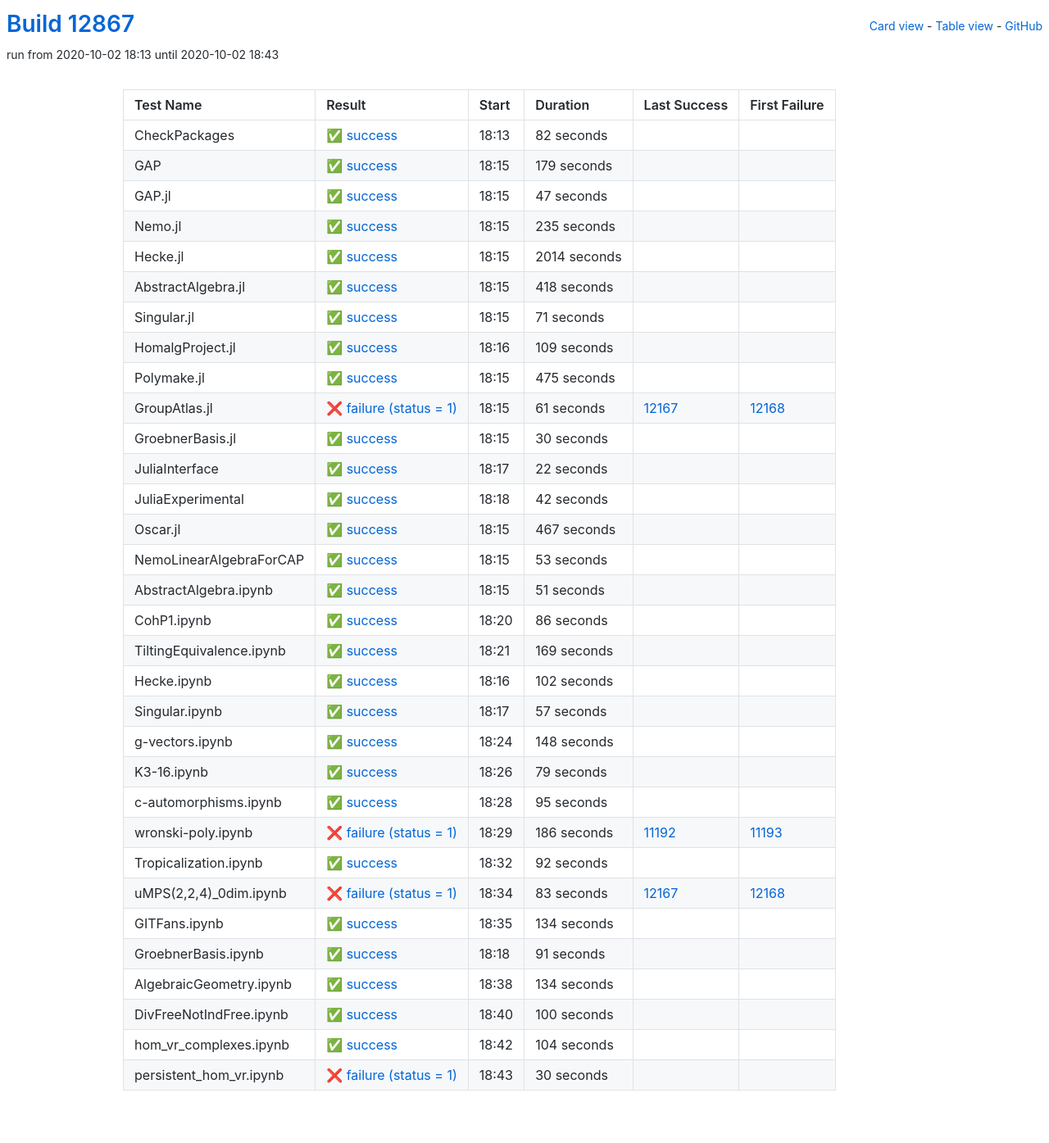
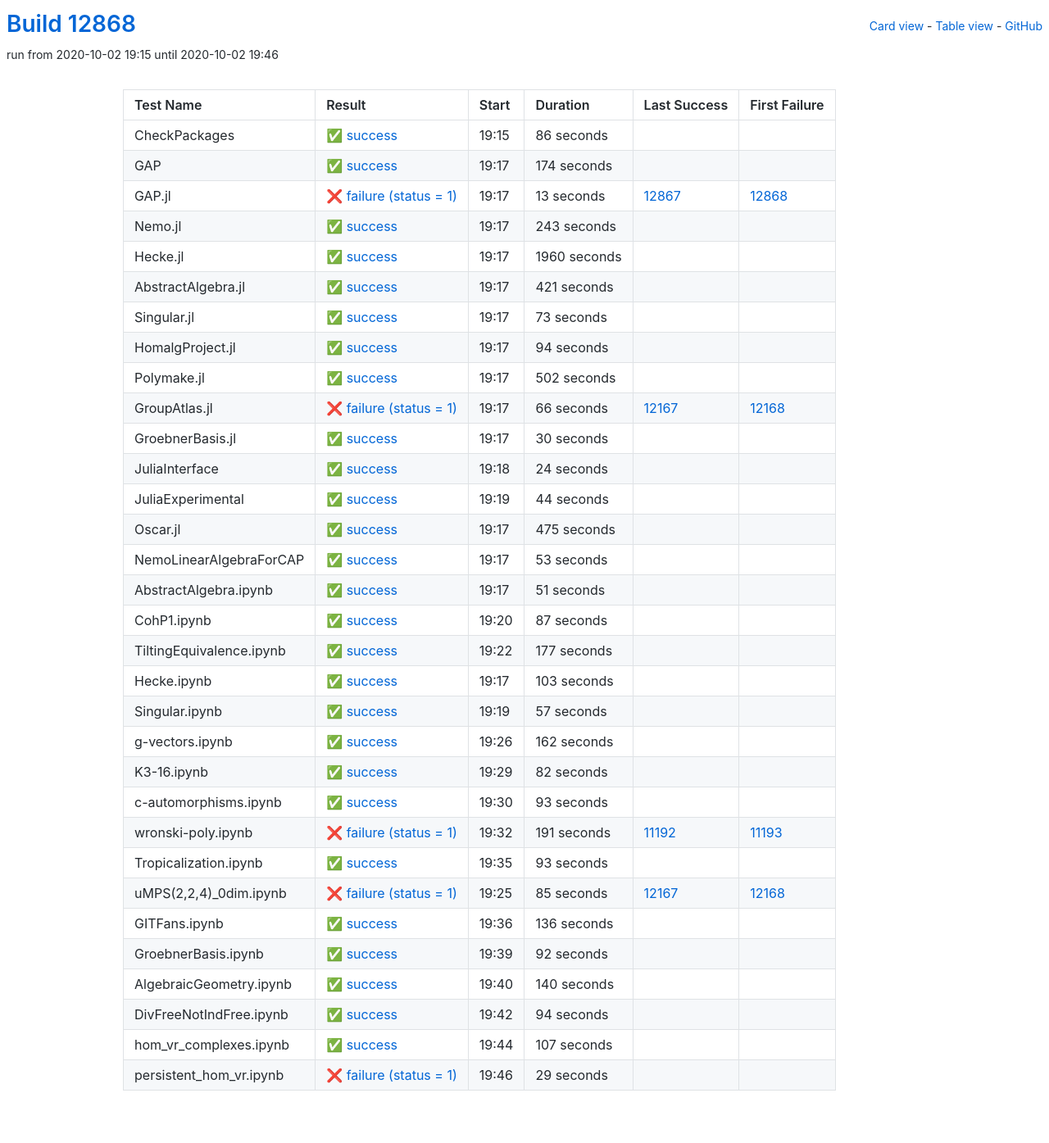
Before and after one commit to oscar-system/oscar-ci-status, a Jekyll site: the page built from table.html, in a window 1280 px wide. Shown: the whole page at 82% size. Built offline with Jekyll 4.4.1, drawn with Linux system fonts in a browser that asks for light colours.

Commit message:
Build #12868

```diff
--- a/_data/ci.yml
+++ b/_data/ci.yml
@@ -1,6 +1,6 @@
 ---
-build: 12867
-build_url: https://oscarci.mathematik.uni-kl.de/job/oscar/12867/
+build: 12868
+build_url: https://oscarci.mathematik.uni-kl.de/job/oscar/12868/
 job: oscar
 organization: oscar-system
 repo: oscar-ci-status
@@ -8,128 +8,128 @@
 tests:
 - name: CheckPackages
   id: checkpackages
-  log: https://oscarci.mathematik.uni-kl.de/job/oscar/12867/artifact/logs/build-12867/CheckPackages.log
-  start: 2020-10-02 18:13
+  log: https://oscarci.mathematik.uni-kl.de/job/oscar/12868/artifact/logs/build-12868/CheckPackages.log
+  start: 2020-10-02 19:15
   success: true
   exitcode: 0
   status: success
-  duration: 82
+  duration: 86
   last_success: false
   last_success_url:
   first_failure: false
   first_failure_url:
 - name: GAP
   id: gap
-  log: https://oscarci.mathematik.uni-kl.de/job/oscar/12867/artifact/logs/build-12867/GAP.log
-  start: 2020-10-02 18:15
+  log: https://oscarci.mathematik.uni-kl.de/job/oscar/12868/artifact/logs/build-12868/GAP.log
+  start: 2020-10-02 19:17
   success: true
   exitcode: 0
   status: success
-  duration: 179
+  duration: 174
   last_success: false
   last_success_url:
   first_failure: false
   first_failure_url:
 - name: GAP.jl
   id: gap-jl
-  log: https://oscarci.mathematik.uni-kl.de/job/oscar/12867/artifact/logs/build-12867/GAP.jl.log
-  start: 2020-10-02 18:15
+  log: https://oscarci.mathematik.uni-kl.de/job/oscar/12868/artifact/logs/build-12868/GAP.jl.log
+  start: 2020-10-02 19:17
+  success: false
+  exitcode: 1
+  status: failure
+  duration: 13
+  last_success: 12867
+  last_success_url: https://oscarci.mathematik.uni-kl.de/job/oscar/12867/
+  first_failure: 12868
+  first_failure_url: https://oscarci.mathematik.uni-kl.de/job/oscar/12868/
+- name: Nemo.jl
+  id: nemo-jl
+  log: https://oscarci.mathematik.uni-kl.de/job/oscar/12868/artifact/logs/build-12868/Nemo.jl.log
+  start: 2020-10-02 19:17
   success: true
   exitcode: 0
   status: success
-  duration: 47
-  last_success: false
-  last_success_url:
-  first_failure: false
-  first_failure_url:
-- name: Nemo.jl
-  id: nemo-jl
-  log: https://oscarci.mathematik.uni-kl.de/job/oscar/12867/artifact/logs/build-12867/Nemo.jl.log
-  start: 2020-10-02 18:15
-  success: true
-  exitcode: 0
-  status: success
-  duration: 235
+  duration: 243
   last_success: false
   last_success_url:
   first_failure: false
   first_failure_url:
 - name: Hecke.jl
   id: hecke-jl
-  log: https://oscarci.mathematik.uni-kl.de/job/oscar/12867/artifact/logs/build-12867/Hecke.jl.log
-  start: 2020-10-02 18:15
+  log: https://oscarci.mathematik.uni-kl.de/job/oscar/12868/artifact/logs/build-12868/Hecke.jl.log
+  start: 2020-10-02 19:17
   success: true
   exitcode: 0
   status: success
-  duration: 2014
+  duration: 1960
   last_success: false
   last_success_url:
   first_failure: false
   first_failure_url:
 - name: AbstractAlgebra.jl
   id: abstractalgebra-jl
-  log: https://oscarci.mathematik.uni-kl.de/job/oscar/12867/artifact/logs/build-12867/AbstractAlgebra.jl.log
-  start: 2020-10-02 18:15
+  log: https://oscarci.mathematik.uni-kl.de/job/oscar/12868/artifact/logs/build-12868/AbstractAlgebra.jl.log
+  start: 2020-10-02 19:17
   success: true
   exitcode: 0
   status: success
-  duration: 418
+  duration: 421
   last_success: false
   last_success_url:
   first_failure: false
   first_failure_url:
 - name: Singular.jl
   id: singular-jl
-  log: https://oscarci.mathematik.uni-kl.de/job/oscar/12867/artifact/logs/build-12867/Singular.jl.log
-  start: 2020-10-02 18:15
+  log: https://oscarci.mathematik.uni-kl.de/job/oscar/12868/artifact/logs/build-12868/Singular.jl.log
+  start: 2020-10-02 19:17
   success: true
   exitcode: 0
   status: success
-  duration: 71
+  duration: 73
   last_success: false
   last_success_url:
   first_failure: false
   first_failure_url:
 - name: HomalgProject.jl
   id: homalgproject-jl
-  log: https://oscarci.mathematik.uni-kl.de/job/oscar/12867/artifact/logs/build-12867/HomalgProject.jl.log
-  start: 2020-10-02 18:16
+  log: https://oscarci.mathematik.uni-kl.de/job/oscar/12868/artifact/logs/build-12868/HomalgProject.jl.log
+  start: 2020-10-02 19:17
   success: true
   exitcode: 0
   status: success
-  duration: 109
+  duration: 94
   last_success: false
   last_success_url:
   first_failure: false
   first_failure_url:
 - name: Polymake.jl
   id: polymake-jl
-  log: https://oscarci.mathematik.uni-kl.de/job/oscar/12867/artifact/logs/build-12867/Polymake.jl.log
-  start: 2020-10-02 18:15
+  log: https://oscarci.mathematik.uni-kl.de/job/oscar/12868/artifact/logs/build-12868/Polymake.jl.log
+  start: 2020-10-02 19:17
   success: true
   exitcode: 0
   status: success
-  duration: 475
+  duration: 502
   last_success: false
   last_success_url:
   first_failure: false
   first_failure_url:
 - name: GroupAtlas.jl
   id: groupatlas-jl
-  log: https://oscarci.mathematik.uni-kl.de/job/oscar/12867/artifact/logs/build-12867/GroupAtlas.jl.log
-  start: 2020-10-02 18:15
+  log: https://oscarci.mathematik.uni-kl.de/job/oscar/12868/artifact/logs/build-12868/GroupAtlas.jl.log
+  start: 2020-10-02 19:17
   success: false
   exitcode: 1
   status: failure
-  duration: 61
+  duration: 66
   last_success: 12167
   last_success_url: https://oscarci.mathematik.uni-kl.de/job/oscar/12167/
   first_failure: 12168
   first_failure_url: https://oscarci.mathematik.uni-kl.de/job/oscar/12168/
 - name: GroebnerBasis.jl
   id: groebnerbasis-jl
-  log: https://oscarci.mathematik.uni-kl.de/job/oscar/12867/artifact/logs/build-12867/GroebnerBasis.jl.log
-  start: 2020-10-02 18:15
+  log: https://oscarci.mathematik.uni-kl.de/job/oscar/12868/artifact/logs/build-12868/GroebnerBasis.jl.log
+  start: 2020-10-02 19:17
   success: true
   exitcode: 0
   status: success
@@ -140,44 +140,44 @@
   first_failure_url:
 - name: JuliaInterface
   id: juliainterface
-  log: https://oscarci.mathematik.uni-kl.de/job/oscar/12867/artifact/logs/build-12867/JuliaInterface.log
-  start: 2020-10-02 18:17
+  log: https://oscarci.mathematik.uni-kl.de/job/oscar/12868/artifact/logs/build-12868/JuliaInterface.log
+  start: 2020-10-02 19:18
   success: true
   exitcode: 0
   status: success
-  duration: 22
+  duration: 24
   last_success: false
   last_success_url:
   first_failure: false
   first_failure_url:
 - name: JuliaExperimental
   id: juliaexperimental
-  log: https://oscarci.mathematik.uni-kl.de/job/oscar/12867/artifact/logs/build-12867/JuliaExperimental.log
-  start: 2020-10-02 18:18
+  log: https://oscarci.mathematik.uni-kl.de/job/oscar/12868/artifact/logs/build-12868/JuliaExperimental.log
+  start: 2020-10-02 19:19
   success: true
   exitcode: 0
   status: success
-  duration: 42
+  duration: 44
   last_success: false
   last_success_url:
   first_failure: false
   first_failure_url:
 - name: Oscar.jl
   id: oscar-jl
-  log: https://oscarci.mathematik.uni-kl.de/job/oscar/12867/artifact/logs/build-12867/Oscar.jl.log
-  start: 2020-10-02 18:15
+  log: https://oscarci.mathematik.uni-kl.de/job/oscar/12868/artifact/logs/build-12868/Oscar.jl.log
+  start: 2020-10-02 19:17
   success: true
   exitcode: 0
   status: success
-  duration: 467
+  duration: 475
   last_success: false
   last_success_url:
   first_failure: false
   first_failure_url:
 - name: NemoLinearAlgebraForCAP
   id: nemolinearalgebraforcap
-  log: https://oscarci.mathematik.uni-kl.de/job/oscar/12867/artifact/logs/build-12867/NemoLinearAlgebraForCAP.log
-  start: 2020-10-02 18:15
+  log: https://oscarci.mathematik.uni-kl.de/job/oscar/12868/artifact/logs/build-12868/NemoLinearAlgebraForCAP.log
+  start: 2020-10-02 19:17
   success: true
   exitcode: 0
   status: success
@@ -188,8 +188,8 @@
   first_failure_url:
 - name: AbstractAlgebra.ipynb
   id: abstractalgebra-ipynb
-  log: https://oscarci.mathematik.uni-kl.de/job/oscar/12867/artifact/logs/build-12867/AbstractAlgebra.ipynb.log
-  start: 2020-10-02 18:15
+  log: https://oscarci.mathematik.uni-kl.de/job/oscar/12868/artifact/logs/build-12868/AbstractAlgebra.ipynb.log
+  start: 2020-10-02 19:17
   success: true
   exitcode: 0
   status: success
@@ -200,44 +200,44 @@
   first_failure_url:
 - name: CohP1.ipynb
   id: cohp1-ipynb
-  log: https://oscarci.mathematik.uni-kl.de/job/oscar/12867/artifact/logs/build-12867/CohP1.ipynb.log
-  start: 2020-10-02 18:20
+  log: https://oscarci.mathematik.uni-kl.de/job/oscar/12868/artifact/logs/build-12868/CohP1.ipynb.log
+  start: 2020-10-02 19:20
   success: true
   exitcode: 0
   status: success
-  duration: 86
+  duration: 87
   last_success: false
   last_success_url:
   first_failure: false
   first_failure_url:
 - name: TiltingEquivalence.ipynb
   id: tiltingequivalence-ipynb
-  log: https://oscarci.mathematik.uni-kl.de/job/oscar/12867/artifact/logs/build-12867/TiltingEquivalence.ipynb.log
-  start: 2020-10-02 18:21
+  log: https://oscarci.mathematik.uni-kl.de/job/oscar/12868/artifact/logs/build-12868/TiltingEquivalence.ipynb.log
+  start: 2020-10-02 19:22
   success: true
   exitcode: 0
   status: success
-  duration: 169
+  duration: 177
   last_success: false
   last_success_url:
   first_failure: false
   first_failure_url:
 - name: Hecke.ipynb
   id: hecke-ipynb
-  log: https://oscarci.mathematik.uni-kl.de/job/oscar/12867/artifact/logs/build-12867/Hecke.ipynb.log
-  start: 2020-10-02 18:16
+  log: https://oscarci.mathematik.uni-kl.de/job/oscar/12868/artifact/logs/build-12868/Hecke.ipynb.log
+  start: 2020-10-02 19:17
   success: true
   exitcode: 0
   status: success
-  duration: 102
+  duration: 103
   last_success: false
   last_success_url:
   first_failure: false
   first_failure_url:
 - name: Singular.ipynb
   id: singular-ipynb
-  log: https://oscarci.mathematik.uni-kl.de/job/oscar/12867/artifact/logs/build-12867/Singular.ipynb.log
-  start: 2020-10-02 18:17
+  log: https://oscarci.mathematik.uni-kl.de/job/oscar/12868/artifact/logs/build-12868/Singular.ipynb.log
+  start: 2020-10-02 19:19
   success: true
   exitcode: 0
   status: success
@@ -248,56 +248,92 @@
   first_failure_url:
 - name: g-vectors.ipynb
   id: g-vectors-ipynb
-  log: https://oscarci.mathematik.uni-kl.de/job/oscar/12867/artifact/logs/build-12867/g-vectors.ipynb.log
-  start: 2020-10-02 18:24
+  log: https://oscarci.mathematik.uni-kl.de/job/oscar/12868/artifact/logs/build-12868/g-vectors.ipynb.log
+  start: 2020-10-02 19:26
   success: true
   exitcode: 0
   status: success
-  duration: 148
+  duration: 162
   last_success: false
   last_success_url:
   first_failure: false
   first_failure_url:
 - name: K3-16.ipynb
   id: k3-16-ipynb
-  log: https://oscarci.mathematik.uni-kl.de/job/oscar/12867/artifact/logs/build-12867/K3-16.ipynb.log
-  start: 2020-10-02 18:26
+  log: https://oscarci.mathematik.uni-kl.de/job/oscar/12868/artifact/logs/build-12868/K3-16.ipynb.log
+  start: 2020-10-02 19:29
   success: true
   exitcode: 0
   status: success
-  duration: 79
+  duration: 82
   last_success: false
   last_success_url:
   first_failure: false
   first_failure_url:
 - name: c-automorphisms.ipynb
   id: c-automorphisms-ipynb
-  log: https://oscarci.mathematik.uni-kl.de/job/oscar/12867/artifact/logs/build-12867/c-automorphisms.ipynb.log
-  start: 2020-10-02 18:28
+  log: https://oscarci.mathematik.uni-kl.de/job/oscar/12868/artifact/logs/build-12868/c-automorphisms.ipynb.log
+  start: 2020-10-02 19:30
   success: true
   exitcode: 0
   status: success
-  duration: 95
+  duration: 93
   last_success: false
   last_success_url:
   first_failure: false
   first_failure_url:
 - name: wronski-poly.ipynb
   id: wronski-poly-ipynb
-  log: https://oscarci.mathematik.uni-kl.de/job/oscar/12867/artifact/logs/build-12867/wronski-poly.ipynb.log
-  start: 2020-10-02 18:29
+  log: https://oscarci.mathematik.uni-kl.de/job/oscar/12868/artifact/logs/build-12868/wronski-poly.ipynb.log
+  start: 2020-10-02 19:32
   success: false
   exitcode: 1
   status: failure
-  duration: 186
+  duration: 191
   last_success: 11192
   last_success_url: https://oscarci.mathematik.uni-kl.de/job/oscar/11192/
   first_failure: 11193
   first_failure_url: https://oscarci.mathematik.uni-kl.de/job/oscar/11193/
 - name: Tropicalization.ipynb
   id: tropicalization-ipynb
-  log: https://oscarci.mathematik.uni-kl.de/job/oscar/12867/artifact/logs/build-12867/Tropicalization.ipynb.log
-  start: 2020-10-02 18:32
+  log: https://oscarci.mathematik.uni-kl.de/job/oscar/12868/artifact/logs/build-12868/Tropicalization.ipynb.log
+  start: 2020-10-02 19:35
+  success: true
+  exitcode: 0
+  status: success
+  duration: 93
+  last_success: false
+  last_success_url:
+  first_failure: false
+  first_failure_url:
+- name: uMPS(2,2,4)_0dim.ipynb
+  id: umps-2-2-4-0dim-ipynb
+  log: https://oscarci.mathematik.uni-kl.de/job/oscar/12868/artifact/logs/build-12868/uMPS-2-2-4-_0dim.ipynb.log
+  start: 2020-10-02 19:25
+  success: false
+  exitcode: 1
+  status: failure
+  duration: 85
+  last_success: 12167
+  last_success_url: https://oscarci.mathematik.uni-kl.de/job/oscar/12167/
+  first_failure: 12168
+  first_failure_url: https://oscarci.mathematik.uni-kl.de/job/oscar/12168/
+- name: GITFans.ipynb
+  id: gitfans-ipynb
+  log: https://oscarci.mathematik.uni-kl.de/job/oscar/12868/artifact/logs/build-12868/GITFans.ipynb.log
+  start: 2020-10-02 19:36
+  success: true
+  exitcode: 0
+  status: success
+  duration: 136
+  last_success: false
+  last_success_url:
+  first_failure: false
+  first_failure_url:
+- name: GroebnerBasis.ipynb
+  id: groebnerbasis-ipynb
+  log: https://oscarci.mathematik.uni-kl.de/job/oscar/12868/artifact/logs/build-12868/GroebnerBasis.ipynb.log
+  start: 2020-10-02 19:39
   success: true
   exitcode: 0
   status: success
@@ -306,86 +342,50 @@
   last_success_url:
   first_failure: false
   first_failure_url:
-- name: uMPS(2,2,4)_0dim.ipynb
-  id: umps-2-2-4-0dim-ipynb
-  log: https://oscarci.mathematik.uni-kl.de/job/oscar/12867/artifact/logs/build-12867/uMPS-2-2-4-_0dim.ipynb.log
-  start: 2020-10-02 18:34
-  success: false
-  exitcode: 1
-  status: failure
-  duration: 83
-  last_success: 12167
-  last_success_url: https://oscarci.mathematik.uni-kl.de/job/oscar/12167/
-  first_failure: 12168
-  first_failure_url: https://oscarci.mathematik.uni-kl.de/job/oscar/12168/
-- name: GITFans.ipynb
-  id: gitfans-ipynb
-  log: https://oscarci.mathematik.uni-kl.de/job/oscar/12867/artifact/logs/build-12867/GITFans.ipynb.log
-  start: 2020-10-02 18:35
+- name: AlgebraicGeometry.ipynb
+  id: algebraicgeometry-ipynb
+  log: https://oscarci.mathematik.uni-kl.de/job/oscar/12868/artifact/logs/build-12868/AlgebraicGeometry.ipynb.log
+  start: 2020-10-02 19:40
   success: true
   exitcode: 0
   status: success
-  duration: 134
-  last_success: false
-  last_success_url:
-  first_failure: false
-  first_failure_url:
-- name: GroebnerBasis.ipynb
-  id: groebnerbasis-ipynb
-  log: https://oscarci.mathematik.uni-kl.de/job/oscar/12867/artifact/logs/build-12867/GroebnerBasis.ipynb.log
-  start: 2020-10-02 18:18
-  success: true
-  exitcode: 0
-  status: success
-  duration: 91
-  last_success: false
-  last_success_url:
-  first_failure: false
-  first_failure_url:
-- name: AlgebraicGeometry.ipynb
-  id: algebraicgeometry-ipynb
-  log: https://oscarci.mathematik.uni-kl.de/job/oscar/12867/artifact/logs/build-12867/AlgebraicGeometry.ipynb.log
-  start: 2020-10-02 18:38
-  success: true
-  exitcode: 0
-  status: success
-  duration: 134
+  duration: 140
   last_success: false
   last_success_url:
   first_failure: false
   first_failure_url:
 - name: DivFreeNotIndFree.ipynb
   id: divfreenotindfree-ipynb
-  log: https://oscarci.mathematik.uni-kl.de/job/oscar/12867/artifact/logs/build-12867/DivFreeNotIndFree.ipynb.log
-  start: 2020-10-02 18:40
+  log: https://oscarci.mathematik.uni-kl.de/job/oscar/12868/artifact/logs/build-12868/DivFreeNotIndFree.ipynb.log
+  start: 2020-10-02 19:42
   success: true
   exitcode: 0
   status: success
-  duration: 100
+  duration: 94
   last_success: false
   last_success_url:
   first_failure: false
   first_failure_url:
 - name: hom_vr_complexes.ipynb
   id: hom-vr-complexes-ipynb
-  log: https://oscarci.mathematik.uni-kl.de/job/oscar/12867/artifact/logs/build-12867/hom_vr_complexes.ipynb.log
-  start: 2020-10-02 18:42
+  log: https://oscarci.mathematik.uni-kl.de/job/oscar/12868/artifact/logs/build-12868/hom_vr_complexes.ipynb.log
+  start: 2020-10-02 19:44
   success: true
   exitcode: 0
   status: success
-  duration: 104
+  duration: 107
   last_success: false
   last_success_url:
   first_failure: false
   first_failure_url:
 - name: persistent_hom_vr.ipynb
   id: persistent-hom-vr-ipynb
-  log: https://oscarci.mathematik.uni-kl.de/job/oscar/12867/artifact/logs/build-12867/persistent_hom_vr.ipynb.log
-  start: 2020-10-02 18:43
+  log: https://oscarci.mathematik.uni-kl.de/job/oscar/12868/artifact/logs/build-12868/persistent_hom_vr.ipynb.log
+  start: 2020-10-02 19:46
   success: false
   exitcode: 1
   status: failure
-  duration: 30
+  duration: 29
   last_success: false
   last_success_url:
   first_failure: false
```
Also changed, not shown: README.md.
